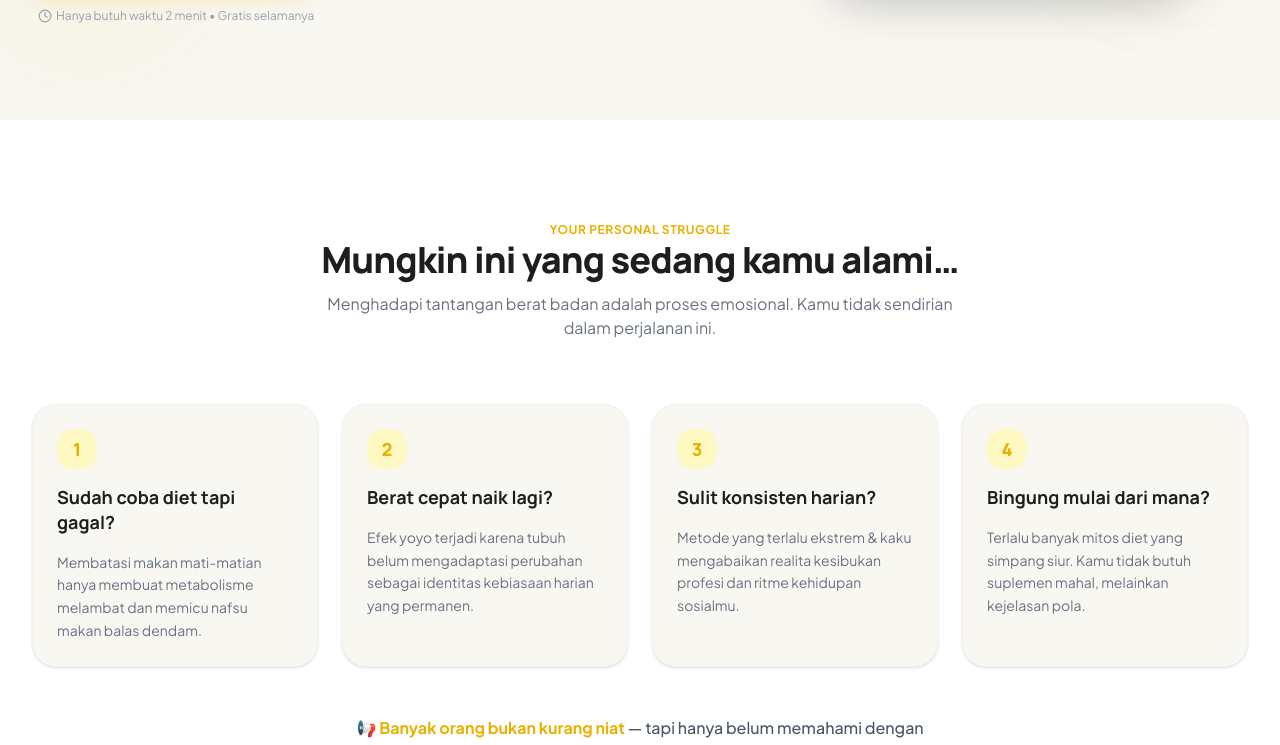
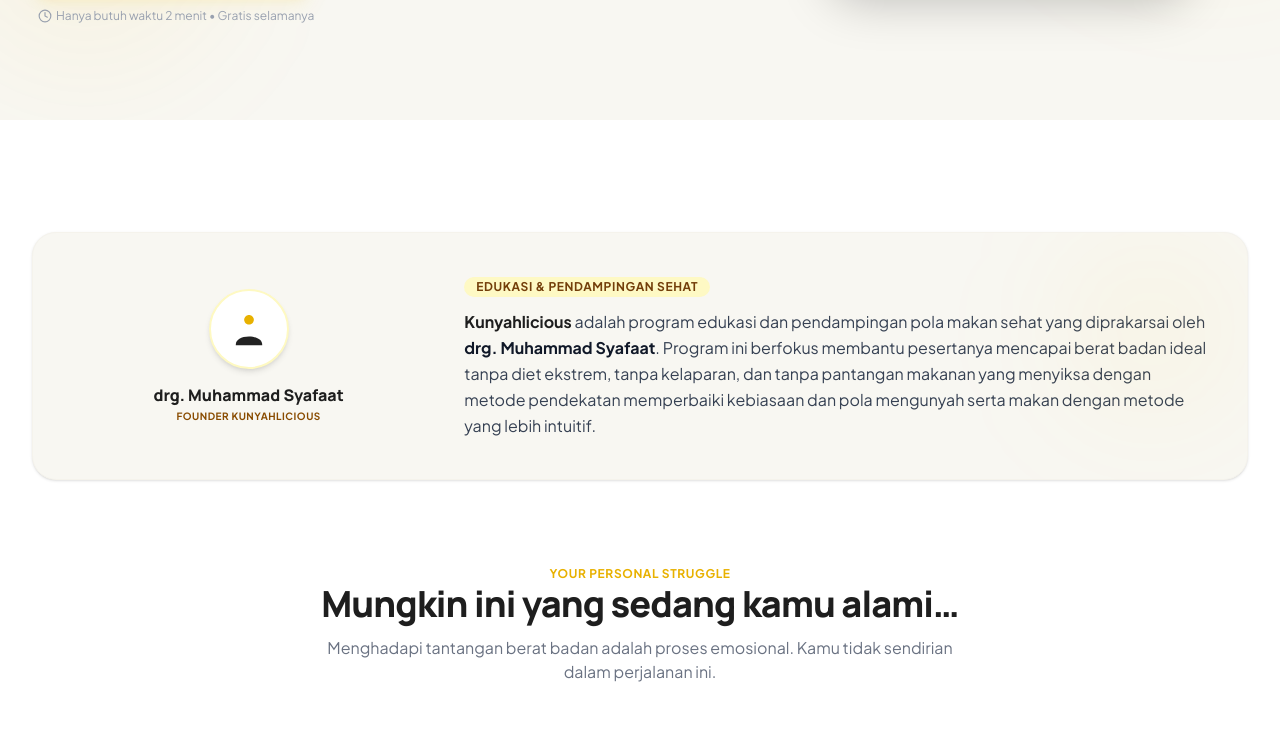
Before and after one commit to ziaulhaq28/KUNYAH, a React (Vite) app: page / in a window 1280 px wide. Shown: the part 719-1464 px from the top of the page. Built offline with nearby package versions, Linux system fonts and the light colour scheme.

Commit message:
feat: add founder section and improve error handling
- Add founder biography section to the landing page
- Improve assessment submission response parsing to handle HTML error pages
- Reorder header menu items and adjust scroll styles

```diff
--- a/src/App.tsx
+++ b/src/App.tsx
@@ -190,8 +190,37 @@
         </section>
 
         {/* EMPATHY SECTION */}
-        <section className="py-20 md:py-24 bg-white" id="tentang-kunyah">
+        <section className="py-20 md:py-28 bg-white border-b border-[#F5F3EC]" id="tentang-kunyah">
           <div className="w-full max-w-7xl mx-auto px-4 md:px-8">
+
+            {/* BRAND BIOGRAPHY PROFILE (INTRO) */}
+            <div className="bg-[#F8F7F2] border border-[#F5F3EC] rounded-3xl p-6 md:p-10 mb-20 relative overflow-hidden shadow-sm">
+              <div className="absolute top-0 right-0 w-48 h-48 bg-yellow-400/5 rounded-full blur-3xl pointer-events-none" />
+              <div className="grid grid-cols-1 md:grid-cols-12 gap-6 md:gap-10 items-center">
+                <div className="md:col-span-4 flex flex-col items-center text-center space-y-3.5">
+                  <div className="w-20 h-20 rounded-full bg-white flex items-center justify-center border-2 border-yellow-100 shadow-md">
+                    <svg viewBox="0 0 100 100" className="w-11 h-11 text-[#E8B100]">
+                      <path d="M50 18c6 0 11 5 11 11s-5 11-11 11-11-5-11-11 5-11 11-11z" fill="#E8B100" />
+                      <path d="M50 67c-18 0-30 8-30 18v2h60v-2c0-10-12-18-30-18z" fill="#222222" />
+                    </svg>
+                  </div>
+                  <div>
+                    <h4 className="font-heading text-base font-black text-[#1E1E1E]">drg. Muhammad Syafaat</h4>
+                    <p className="text-[10px] text-yellow-800 font-bold uppercase tracking-wider mt-0.5">Founder Kunyahlicious</p>
+                  </div>
+                </div>
+
+                <div className="md:col-span-8 space-y-3">
+                  <span className="inline-flex items-center gap-1.5 px-3 py-0.5 bg-yellow-100/95 text-yellow-900 text-xs font-extrabold tracking-wider rounded-full uppercase">
+                    Edukasi & Pendampingan Sehat
+                  </span>
+                  <p className="text-sm md:text-base text-gray-700 leading-relaxed font-normal">
+                    <span className="font-extrabold text-[#1E1E1E]">Kunyahlicious</span> adalah program edukasi dan pendampingan pola makan sehat yang diprakarsai oleh <span className="font-bold text-gray-900">drg. Muhammad Syafaat</span>. Program ini berfokus membantu pesertanya mencapai berat badan ideal tanpa diet ekstrem, tanpa kelaparan, dan tanpa pantangan makanan yang menyiksa dengan metode pendekatan memperbaiki kebiasaan dan pola mengunyah serta makan dengan metode yang lebih intuitif.
+                  </p>
+                </div>
+              </div>
+            </div>
+
             <div className="text-center max-w-2xl mx-auto mb-16 space-y-3">
               <span className="text-xs font-bold text-[#E8B100] tracking-wider uppercase">Your Personal Struggle</span>
               <h2 className="text-3xl md:text-4xl font-extrabold font-heading text-[#1E1E1E] tracking-tight">
@@ -202,21 +231,21 @@
               </p>
             </div>
 
-            {/* Problem card grids */}
+            {/* Problem card grids - Enhanced Premium Clean Border Style */}
             <div className="grid grid-cols-1 sm:grid-cols-2 lg:grid-cols-4 gap-6">
               {problemCards.map((card) => (
                 <div
                   key={card.id}
-                  className="bg-[#F8F7F2] p-6 rounded-3xl border border-[#F5F3EC] shadow-sm hover:shadow-md transition-shadow flex flex-col justify-between"
+                  className="bg-[#FAFAF9] p-6 lg:p-7 rounded-3xl border border-gray-150/80 shadow-sm hover:shadow-md hover:border-yellow-250 transition-all flex flex-col justify-between group"
                 >
                   <div className="space-y-4">
-                    <span className="w-10 h-10 rounded-2xl bg-yellow-100 flex items-center justify-center text-lg font-black text-[#E8B100] font-heading">
+                    <span className="w-10 h-10 rounded-2xl bg-yellow-50 text-base font-black text-[#E8B100] font-heading flex items-center justify-center border border-yellow-100/60 group-hover:bg-[#E8B100] group-hover:text-white transition-colors">
                       {card.id}
                     </span>
-                    <h3 className="text-lg font-bold font-heading text-[#1E1E1E] leading-snug">
+                    <h3 className="text-base font-bold font-heading text-[#1E1E1E] leading-snug">
                       {card.title}
                     </h3>
-                    <p className="text-xs md:text-sm text-gray-500 leading-relaxed">
+                    <p className="text-[12px] md:text-xs text-gray-500 leading-relaxed font-light">
                       {card.desc}
                     </p>
                   </div>
@@ -225,7 +254,7 @@
             </div>
 
             <div className="text-center mt-12 max-w-xl mx-auto">
-              <p className="text-sm md:text-base text-gray-600 font-medium leading-relaxed">
+              <p className="text-sm text-gray-600 font-medium leading-relaxed">
                 📢 <span className="text-[#E8B100] font-bold">Banyak orang bukan kurang niat</span> — tapi hanya belum memahami dengan tepat bagaimana pola hidup unik mereka sendiri berinteraksi.
               </p>
             </div>
@@ -351,8 +380,11 @@
         </section>
 
         {/* ASSESSMENT WIDGET COMPONENT (MOST IMPORTANT FOR AD CONVERSION) */}
-        <section className="py-20 md:py-28 bg-white" id="assessment">
-          <AssessmentQuiz />
+        <section className="py-20 md:py-28 bg-[#FDFBF7] border-y border-yellow-100 relative" id="assessment">
+          <div className="absolute inset-0 bg-radial from-yellow-500/[0.03] via-transparent to-transparent pointer-events-none" />
+          <div className="relative z-10">
+            <AssessmentQuiz />
+          </div>
         </section>
 
         {/* EXPECTATIONS SECTION */}
@@ -366,12 +398,12 @@
               Apa yang terjadi setelah assessment dikirim?
             </h2>
 
-            <p className="text-sm md:text-base text-gray-600 leading-relaxed max-w-2xl mx-auto font-light">
-              Tim Coach Kunyah akan mempelajari seluruh jawaban profil kesehatanmu secara seksama. Kami kemudian akan langsung menghubungi kamu secara santai melalui WhatsApp untuk membagikan <span className="font-semibold text-gray-800">insight awal terpersonalisasi</span> yang relevan dengan kondisi dan kendala pola hidupmu saat ini.
+            <p className="text-sm md:text-base text-gray-750 leading-relaxed max-w-2xl mx-auto font-medium">
+              Setelah seluruh pertanyaan selesai dijawab, hasil penilaian profil kesehatan awal Anda akan langsung tampil di kolom di atas. Kami harap Anda <span className="font-semibold text-gray-900">membaca hasil analisis tersebut secara langsung</span>, lalu <span className="font-bold text-[#E8B100]">mengeklik tombol submit untuk terhubung otomatis dengan Admin Kunyah di WhatsApp</span> untuk mendalami detail rekomendasi solusi terbaik bagi Anda.
             </p>
 
             <p className="text-xs text-gray-400 font-medium">
-              Tenang saja, tidak ada paksaan berlangganan ataupun spam telepon penjualan yang mengganggu ketenangan Anda.
+              Tenang saja, langkah ini 100% gratis, nyaman, dan kerahasiaan data harian Anda sepenuhnya terjamin aman.
             </p>
           </div>
         </section>
--- a/src/components/AssessmentQuiz.tsx
+++ b/src/components/AssessmentQuiz.tsx
@@ -287,7 +287,19 @@
         body: JSON.stringify(payload)
       });
 
-      const data = await response.json();
+      const responseText = await response.text();
+      let data: any;
+      try {
+        data = JSON.parse(responseText);
+      } catch (parseError) {
+        console.error("Server response text parse error:", responseText);
+        throw new Error(
+          responseText.includes("<!DOCTYPE html>") || responseText.includes("<html>")
+            ? "Server mengembalikan halaman HTML (Error 404/500). Silakan coba kirim ulang atau hubungi langsung melalui WhatsApp."
+            : `Format respon server tidak valid: ${responseText.slice(0, 100)}...`
+        );
+      }
+
       if (response.ok && data.success) {
         setResultsData(data.data);
         setQuizCompleted(true);
@@ -304,7 +316,7 @@
           window.dispatchEvent(new CustomEvent("kunyah-assessment-submitted"));
         }
       } else {
-        throw new Error(data.error || "Gagal mengirim jawaban. Coba ulangi.");
+        throw new Error(data?.error || "Gagal mengirim jawaban. Coba ulangi.");
       }
     } catch (err: any) {
       setError(err?.message || "Koneksi terganggu. Silakan tekan tombol kirim kembali.");
--- a/src/components/Header.tsx
+++ b/src/components/Header.tsx
@@ -21,9 +21,9 @@
 
   const menuItems = [
     { label: "Home", href: "#top" },
-    { label: "Assessment", href: "#assessment" },
     { label: "Tentang Kunyah", href: "#tentang-kunyah" },
     { label: "Cara Kerja", href: "#cara-kerja" },
+    { label: "Assessment", href: "#assessment" },
     { label: "Kontak", href: "#kontak" }
   ];
 
@@ -31,7 +31,7 @@
     <header
       className={`fixed top-0 left-0 right-0 z-50 transition-all duration-300 ${
         isScrolled
-          ? "bg-white/95 backdrop-blur-md shadow-md py-4 border-b border-[#F5F3EC]"
+          ? "bg-white/70 backdrop-blur-md shadow-md py-4 border-b border-[#F5F3EC]"
           : "bg-transparent py-5"
       }`}
     >
```
